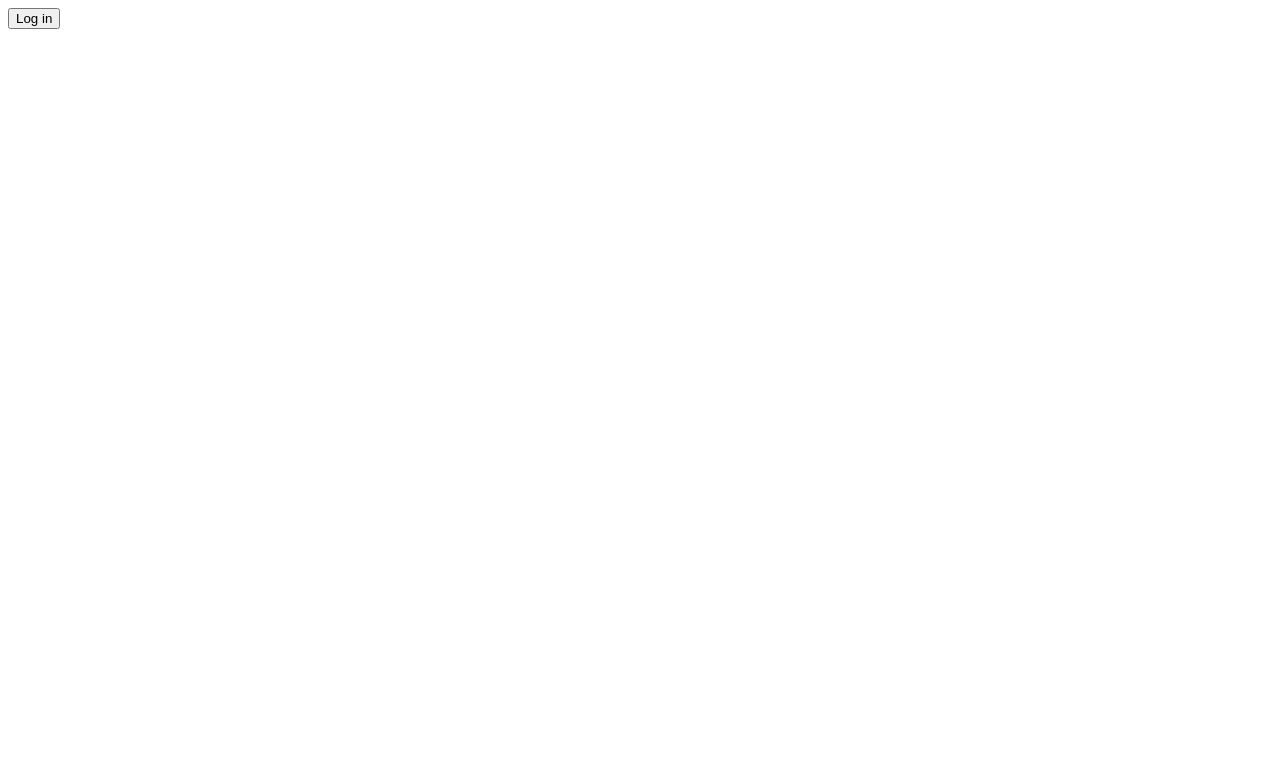
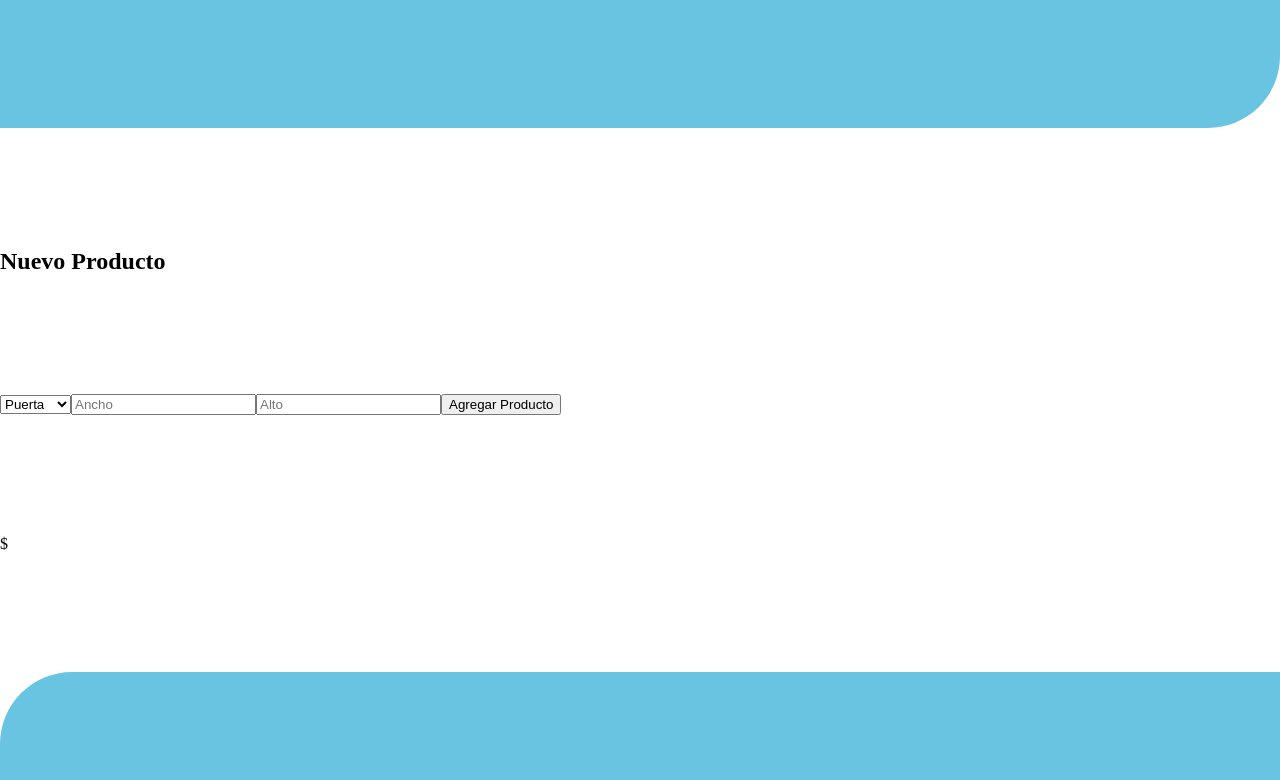
Before and after one commit to iafsdev/alumineria, a Next.js app: page /new-product in a window 1280 px wide. Shown: the top 780 px of the page. Built offline with nearby package versions, Linux system fonts and the light colour scheme.

Commit message:
Añade la estructura de las nuevas páginas

```diff
--- a/src/app/new-product/page.js
+++ b/src/app/new-product/page.js
@@ -1,17 +1,16 @@
-'use client'
-
-import { useRouter } from 'next/navigation'
+import TopBorder from "@/components/topBorder";
+import BottomBorder from "@/components/bottomBorder";
+import ProductForm from "@/components/productForm";
+import '../globals.css'
 
 export default function Home() {
-  const router = useRouter();
-
-  const toLogin = (e) => {
-    router.push("/login")
-  }
-
   return (
     <main>
-      <button onClick={toLogin}>Log in</button>
+      <TopBorder/>
+      <h2>Nuevo Producto</h2>
+      <ProductForm/>
+      <p>$</p>
+      <BottomBorder/>
     </main>
   );
 }
--- /dev/null
+++ b/src/components/productForm.js
@@ -0,0 +1,14 @@
+export default function ProductForm() {
+  return (
+    <form>
+      <select name="type-product">
+        <option>Puerta</option>
+        <option>Ventana</option>
+        <option>Cancel</option>
+      </select>
+      <input name='ancho' type='number' placeholder="Ancho"/>
+      <input name='alto' type='number' placeholder="Alto"/>
+      <button>Agregar Producto</button>
+    </form>
+  )
+}
```
Also changed, not shown: src/app/new-service/page.js (+11 -10 lines), src/app/services/page.js (+9 -10 lines), src/components/listProducts.js (added, +9 -0 lines), src/components/listServices.js (added, +9 -0 lines), src/components/service.js (added, +33 -0 lines).
